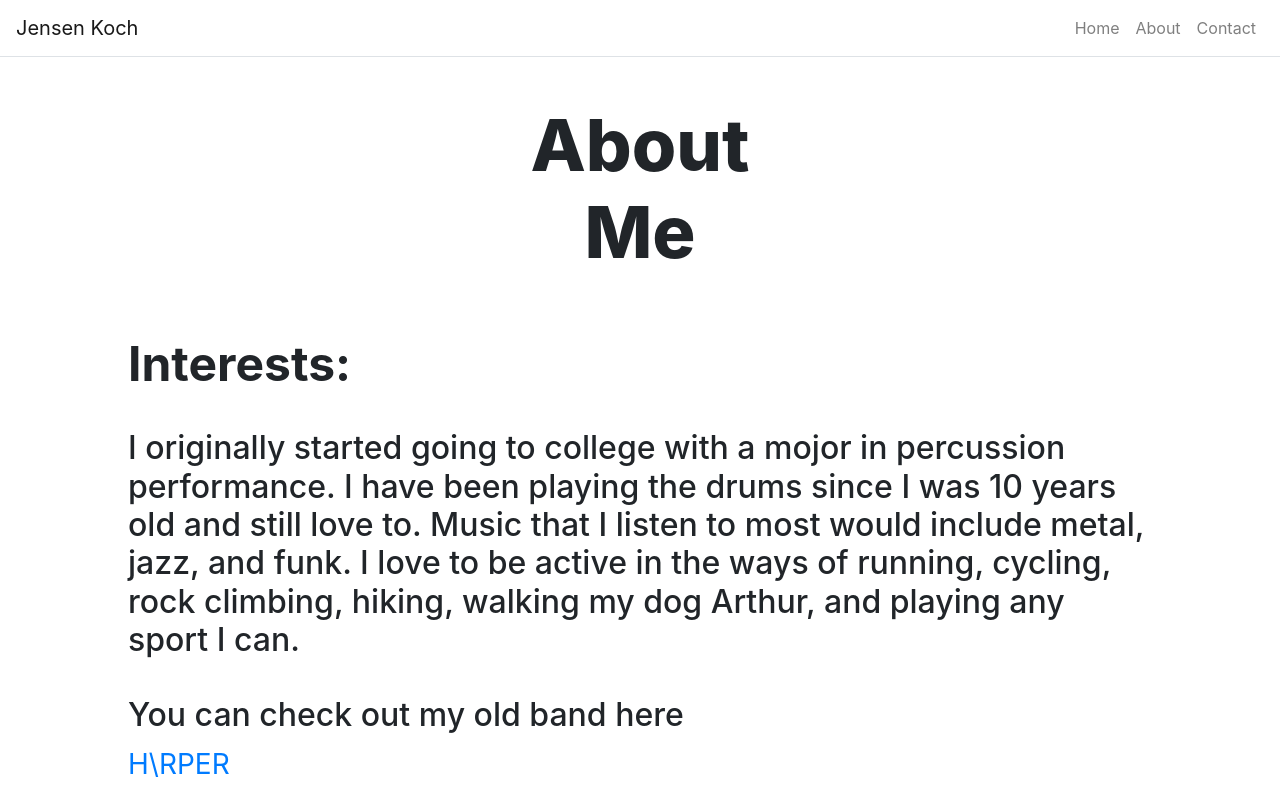
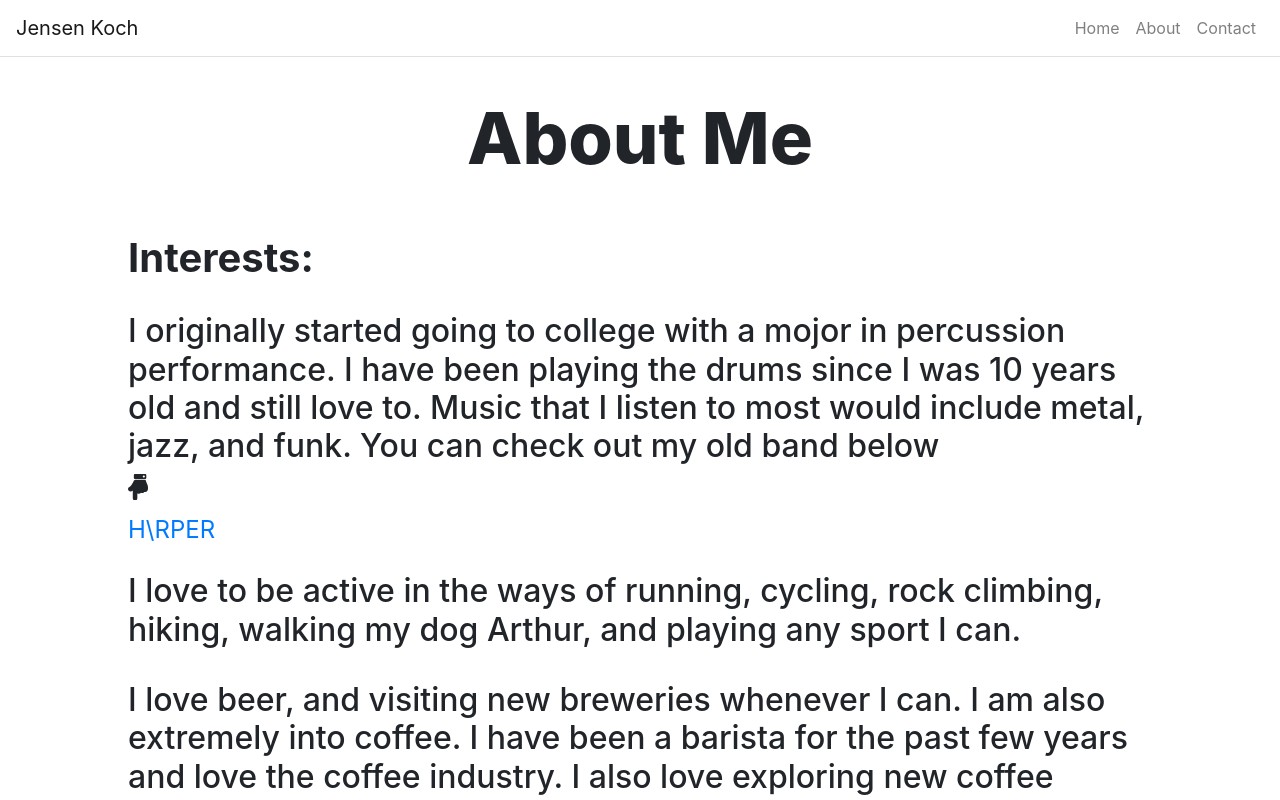
Before and after one commit to jtkoch/Portfolio-React-new, a React (Create React App) app in the folder portfolio/: page /about in a window 1280 px wide. Shown: the top 800 px of the page. Built offline with nearby package versions, Linux system fonts and the light colour scheme.

Commit message:
added an icon

```diff
--- a/portfolio/package.json
+++ b/portfolio/package.json
@@ -6,6 +6,7 @@
     "@fortawesome/fontawesome-svg-core": "^1.2.30",
     "@fortawesome/free-brands-svg-icons": "^5.14.0",
     "@fortawesome/free-regular-svg-icons": "^5.14.0",
+    "@fortawesome/free-solid-svg-icons": "^5.14.0",
     "@fortawesome/react-fontawesome": "^0.1.11",
     "@testing-library/jest-dom": "^4.2.4",
     "@testing-library/react": "^9.5.0",
--- a/portfolio/src/components/Hero.js
+++ b/portfolio/src/components/Hero.js
@@ -15,12 +15,13 @@ const Main = styled.div`
 const Head = styled.div`
     display: flex;
     flex-direction: column;
+    width: 100%;
 `
 
 const Big = styled.h1`
     font-size: 4.5rem;
     font-weight: 800;
-    padding: 2%;
+    padding: 0%;
 
     @media (max-width: 500px) {
         font-size: 2.2rem;
--- a/portfolio/src/pages/AboutPage.js
+++ b/portfolio/src/pages/AboutPage.js
@@ -1,5 +1,7 @@
 import React from 'react'
 import styled from 'styled-components'
+import { FontAwesomeIcon } from "@fortawesome/react-fontawesome"
+import { faHandPointDown } from "@fortawesome/free-solid-svg-icons"
 import Hero from '../components/Hero'
 
 const AboutContainer = styled.div`
@@ -10,15 +12,17 @@ const AboutContainer = styled.div`
 const Information = styled.div`
   padding-left: 10%;
   padding-right: 10%;
-  font-size: 1.2rem;
 `
 const Interests = styled.div`
-  font-size: 3rem;
+  font-size: 2.5rem;
   font-weight: 700;
 `
 const Band = styled.a`
   text-decoration: none;
-  font-size: 1.75rem;
+  font-size: 1.5rem;
+`
+const Point = styled.div`
+  width: 20px;
 `
 
 function AboutPage(props) {
@@ -31,13 +35,17 @@ function AboutPage(props) {
           <br></br>
           <h2>
             I originally started going to college with a mojor in percussion performance. I have been playing the drums since I was 10 years old and still love to. Music that I listen to
-            most would include metal, jazz, and funk. I love to be active in the ways of running, cycling, rock climbing, hiking, walking my dog Arthur, and playing any sport I can.
+            most would include metal, jazz, and funk. You can check out my old band below
+            <Point>
+              <FontAwesomeIcon class="downpoint" icon={faHandPointDown}></FontAwesomeIcon>
+            </Point>
           </h2>
-          <br></br>
-          <h2>You can check out my old band here </h2>
-            {/* add font awesome down arrow here */}
           <Band target="_blank" href="https://harperbandmusic.bandcamp.com/">H\RPER</Band>
           <br></br>
+          <br></br>
+          <h2>
+            I love to be active in the ways of running, cycling, rock climbing, hiking, walking my dog Arthur, and playing any sport I can.
+          </h2>
           <br></br>
           <h2>
             I love beer, and visiting new breweries whenever I can. I am also extremely into coffee. I have been a barista for the past few years and love the coffee industry. I also love exploring new
```
Also changed, not shown: 1 other file (tests, documents, lock files or other folders).
